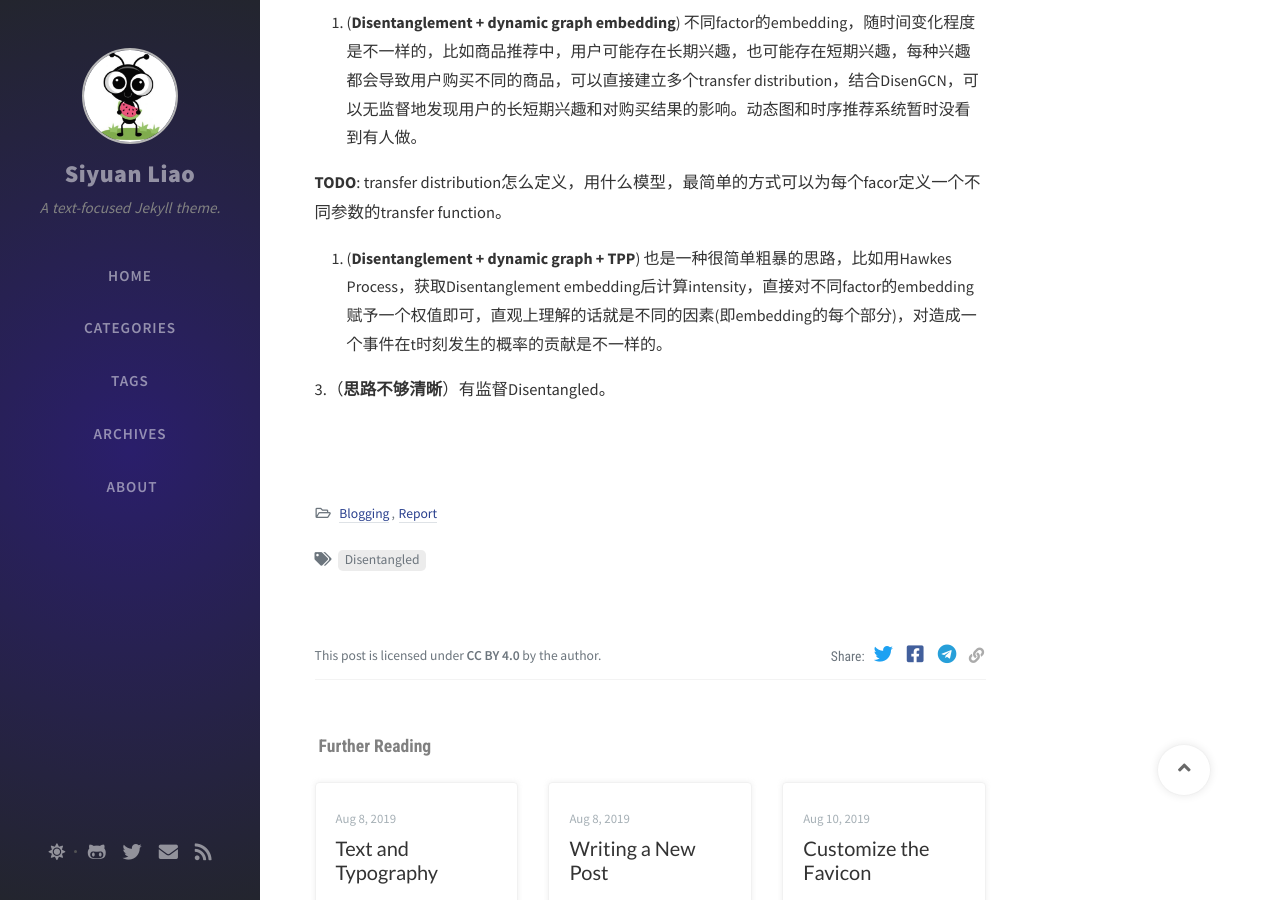
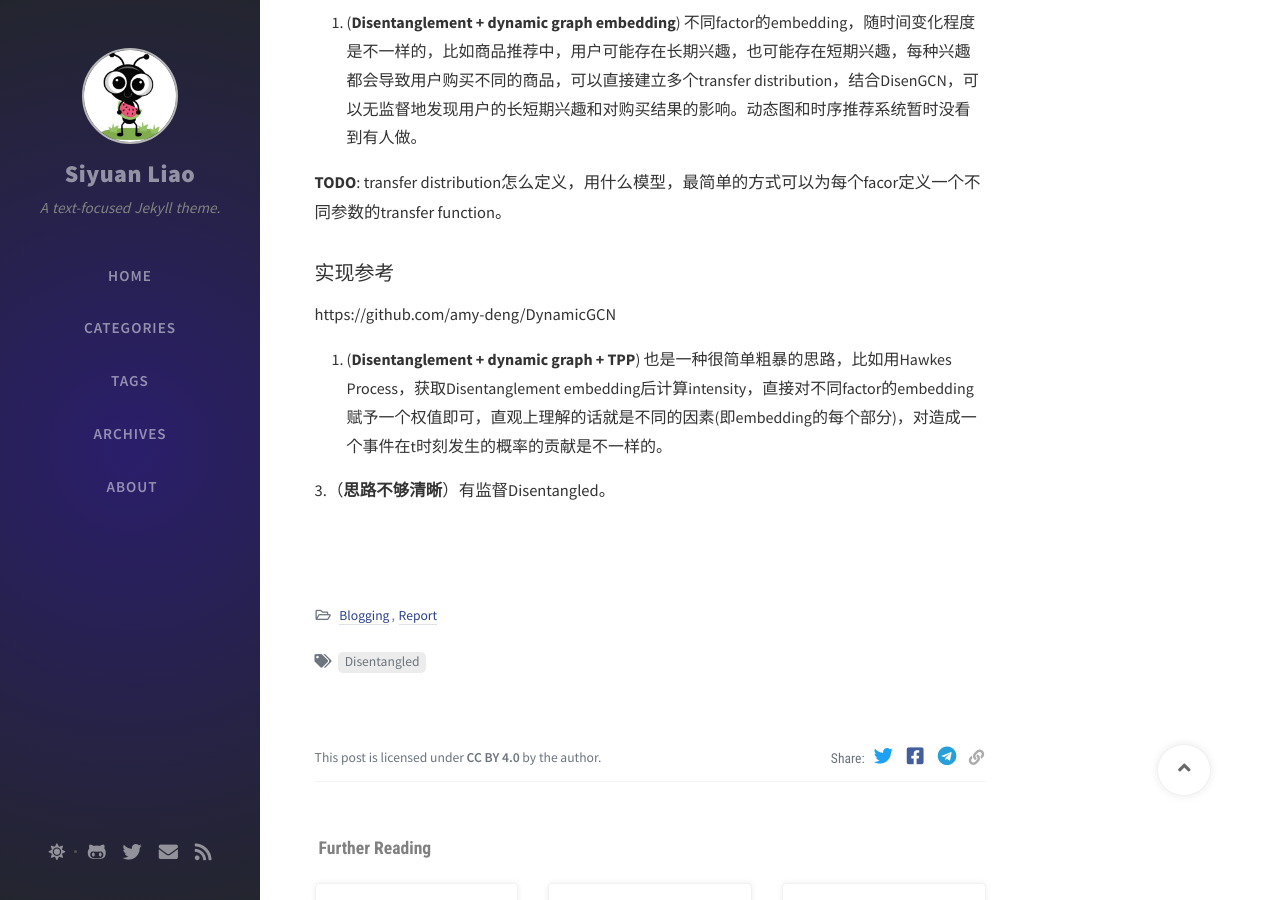
Before and after one commit to SeanLiaoy/seanliaoy.github.io, a Jekyll site: the page built from _posts/2020-10-04-disentangled.md, in a window 1280 px wide and 900 px high, scrolled down 2040 px. Built offline with Jekyll 4.4.1, drawn with Linux system fonts in a browser that asks for light colours; nearby versions of some CDN libraries; comment, search, counter and statistics services are not loaded.

Commit message:
修改文件: _posts/2020-10-04-disentangled.md

```diff
--- a/_posts/2020-10-04-disentangled.md
+++ b/_posts/2020-10-04-disentangled.md
@@ -80,6 +80,10 @@ Disentangled很适合用来做dynamic embedding
 
 **TODO**: transfer distribution怎么定义，用什么模型，最简单的方式可以为每个facor定义一个不同参数的transfer function。
 
+### 实现参考
+https://github.com/amy-deng/DynamicGCN
+
+
 2. (**Disentanglement + dynamic graph + TPP**) 也是一种很简单粗暴的思路，比如用Hawkes Process，获取Disentanglement embedding后计算intensity，直接对不同factor的embedding赋予一个权值即可，直观上理解的话就是不同的因素(即embedding的每个部分)，对造成一个事件在t时刻发生的概率的贡献是不一样的。
 
 3.（**思路不够清晰**）有监督Disentangled。
```
